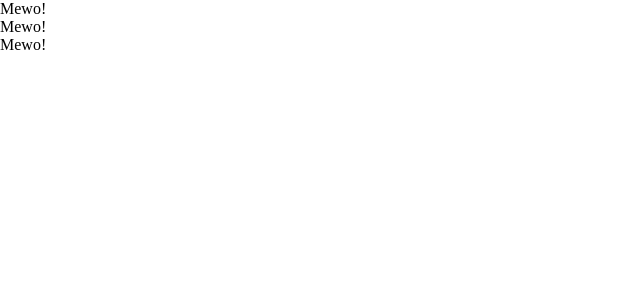
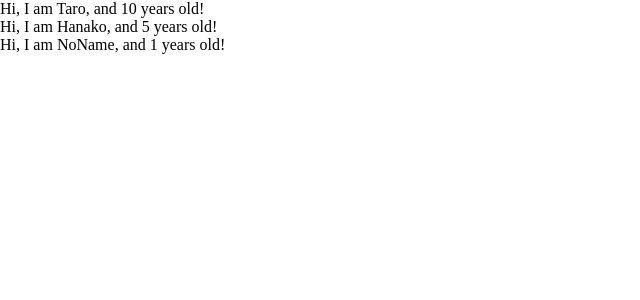
Before and after one commit to amacha2626/react-app, a React (Create React App) app: page / in a window 1280 px wide. Shown: the top 300 px of the page, without its empty margins (0-640 px from the left). Built offline with nearby package versions, Linux system fonts and the light colour scheme.

Commit message:
learn props of component

```diff
--- a/src/App.js
+++ b/src/App.js
@@ -1,26 +1,30 @@
 import React from 'react';
 
-// class App extends Component{
-//   render(){
-//     return(
-//       <React.Fragment>
-//         <label htmlFor="bar">bar</label>
-//         <input type="text" onChange={() => {console.log("I am clicked.")}} />
-//       </React.Fragment>
-//     )
-//   }
-// }
+
 
 const App = () => {
-  return <div>
-    <Cat />
-    <Cat />
-    <Cat />
-  </div>
+  const profiles = [
+    {name: "Taro", age: 10 },
+    {name: "Hanako", age: 5 },
+    {name: "NoName"}
+  ]
+  return (
+    <div>
+      {
+        profiles.map((profile, index) => {
+          return <User name={profile.name} age={profile.age} key={index} />
+        })
+      }
+    </div>
+  )
 }
 
-const Cat = () => {
-  return <div>Mewo!</div>
+const User = (props) => {
+  return <div>Hi, I am {props.name}, and {props.age} years old!</div>
+}
+
+User.defaultProps = {
+  age: 1
 }
 
 export default App;
```
